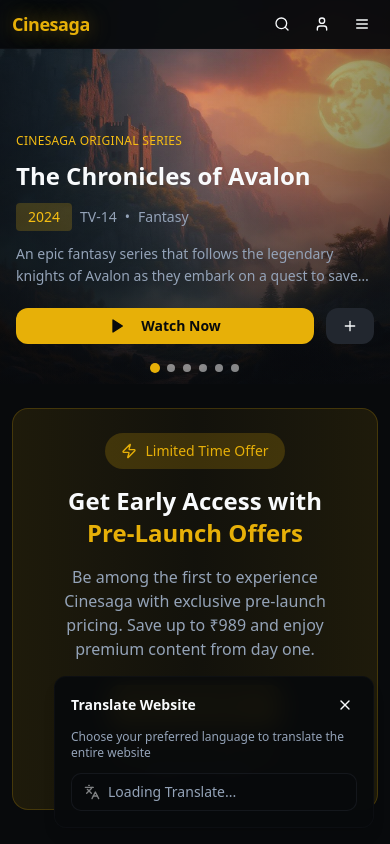
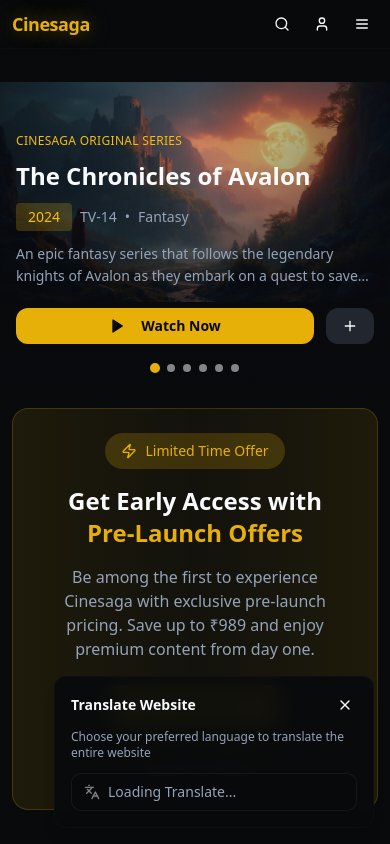
Before and after one commit to Tulsipada/starstream.itsmywork.site, a React (Vite) app: page / in a window 390 px wide. Shown: the top 844 px of the page. Built offline with nearby package versions, Linux system fonts and the light colour scheme.

Commit message:
fix the mobile view

```diff
--- a/src/components/MobileHeroSection.tsx
+++ b/src/components/MobileHeroSection.tsx
@@ -82,9 +82,13 @@
                             <img
                                 src={hero.backgroundImage}
                                 alt={hero.title}
-                                className="w-full h-full object-cover mobile-hero-image"
+                                className="w-full h-full object-contain object-center mobile-hero-image"
                                 style={{
                                     minHeight: '24rem', // h-96 equivalent
+                                    width: '100%',
+                                    height: '100%',
+                                    objectFit: 'contain',
+                                    objectPosition: 'center'
                                 }}
                             />
                         </div>
--- a/src/index.css
+++ b/src/index.css
@@ -270,11 +270,15 @@
   .mobile-hero-image {
     width: 100%;
     height: 100%;
-    object-fit: cover;
+    object-fit: contain;
     object-position: center center;
     min-height: 24rem;
     transform: scale(1);
     transition: transform 0.3s ease;
+    display: block;
+    position: absolute;
+    top: 0;
+    left: 0;
   }
 
   @media (min-width: 640px) {
@@ -286,22 +290,31 @@
   /* Mobile-specific optimizations */
   @media (max-width: 768px) {
     .mobile-hero-image {
-      object-position: center 40%;
-      transform: scale(1.05);
+      object-position: center center;
+      transform: scale(1);
+      width: 100%;
+      height: 100%;
+      object-fit: contain;
     }
   }
 
   @media (max-width: 480px) {
     .mobile-hero-image {
-      object-position: center 35%;
-      transform: scale(1.08);
+      object-position: center center;
+      transform: scale(1);
+      width: 100%;
+      height: 100%;
+      object-fit: contain;
     }
   }
 
   @media (max-width: 375px) {
     .mobile-hero-image {
-      object-position: center 30%;
-      transform: scale(1.1);
+      object-position: center center;
+      transform: scale(1);
+      width: 100%;
+      height: 100%;
+      object-fit: contain;
     }
   }
 
@@ -309,7 +322,10 @@
   @media (max-width: 768px) and (orientation: landscape) {
     .mobile-hero-image {
       object-position: center center;
-      transform: scale(1.02);
+      transform: scale(1);
+      width: 100%;
+      height: 100%;
+      object-fit: contain;
     }
   }
 
```
